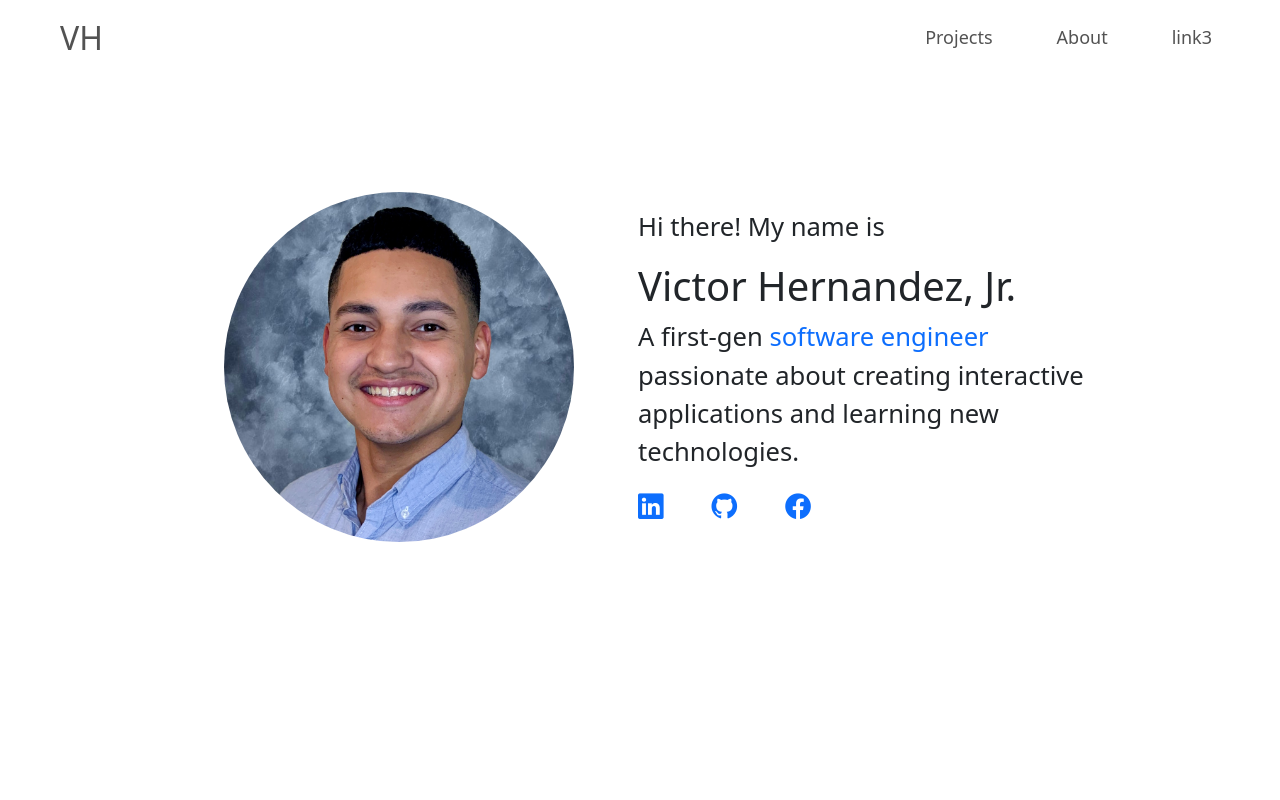
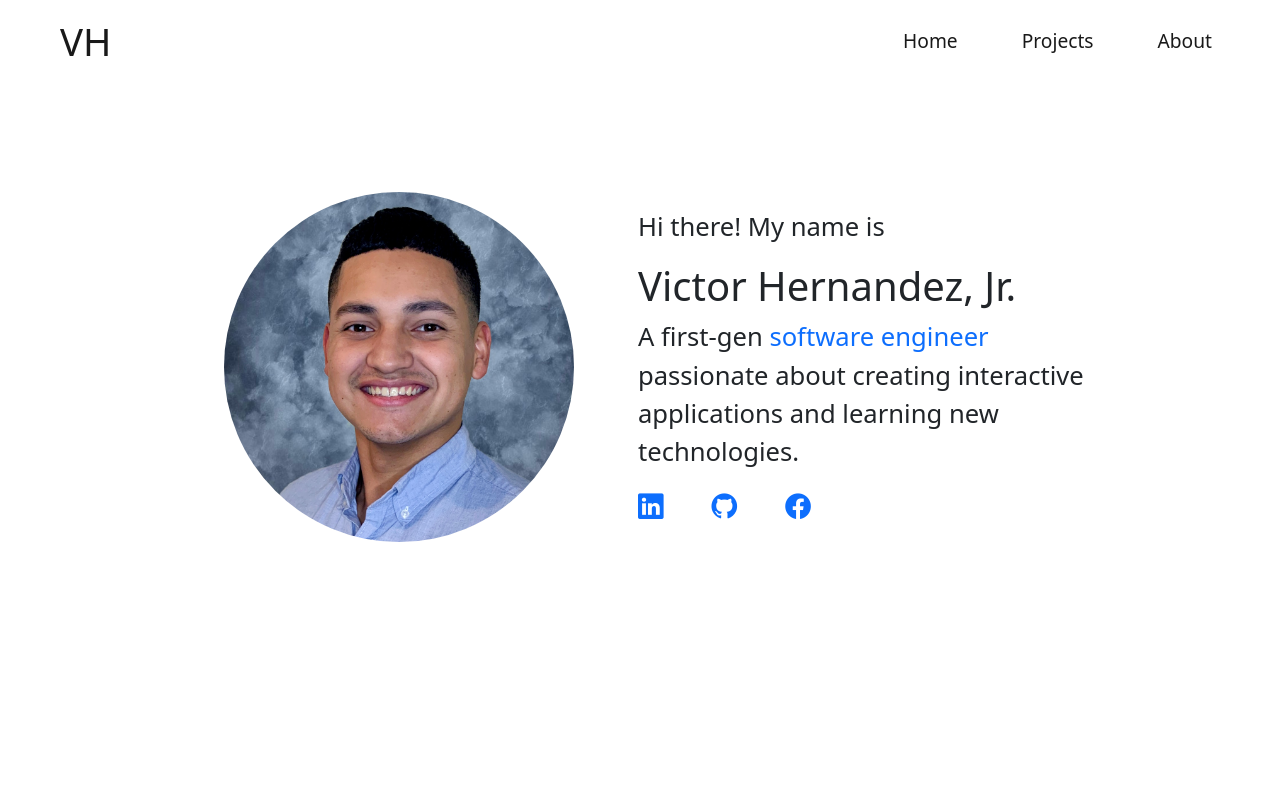
Before and after one commit to vichdz97/Website, an Angular app: page /home in a window 1280 px wide. Shown: the top 800 px of the page. Built offline with nearby package versions, Linux system fonts and the light colour scheme.

Commit message:
updated navbar

```diff
--- a/src/app/nav/nav.component.css
+++ b/src/app/nav/nav.component.css
@@ -1,7 +1,13 @@
-a {
-    font-size: large;
+.nav-link, .logo {
+    font-size: 1.5vw;
+    transition: 0.3s;
 }
 
-.navbar-brand {
-    font-size: xx-large;
+.nav-link:hover, .logo:hover {
+    color: gray;
+    transition: 0.3s;
 }
+
+.logo {
+    font-size: 3vw;
+}
--- a/src/app/nav/nav.component.html
+++ b/src/app/nav/nav.component.html
@@ -1,10 +1,10 @@
-<nav class="navbar fixed-top navbar-expand-lg bg-white opacity-75">
+<nav class="navbar fixed-top navbar-expand-lg bg-white">
     <div class="container-fluid mx-5">
-        <a class="navbar-brand" routerLink="/">VH</a>
+        <a class="logo navbar-brand" routerLink="/">VH</a>
         <div class="navbar-nav navbar-text d-flex flex-row">
-            <a class="nav-link" routerLink="/projects">Projects</a>
-            <a class="nav-link mx-5" routerLink="/about">About</a>
-            <a class="nav-link" routerLink="/">link3</a>
+            <a class="nav-link" routerLink="/home">Home</a>
+            <a class="nav-link mx-5" routerLink="/projects">Projects</a>
+            <a class="nav-link" routerLink="/about">About</a>
         </div>
     </div>
 </nav>
```
